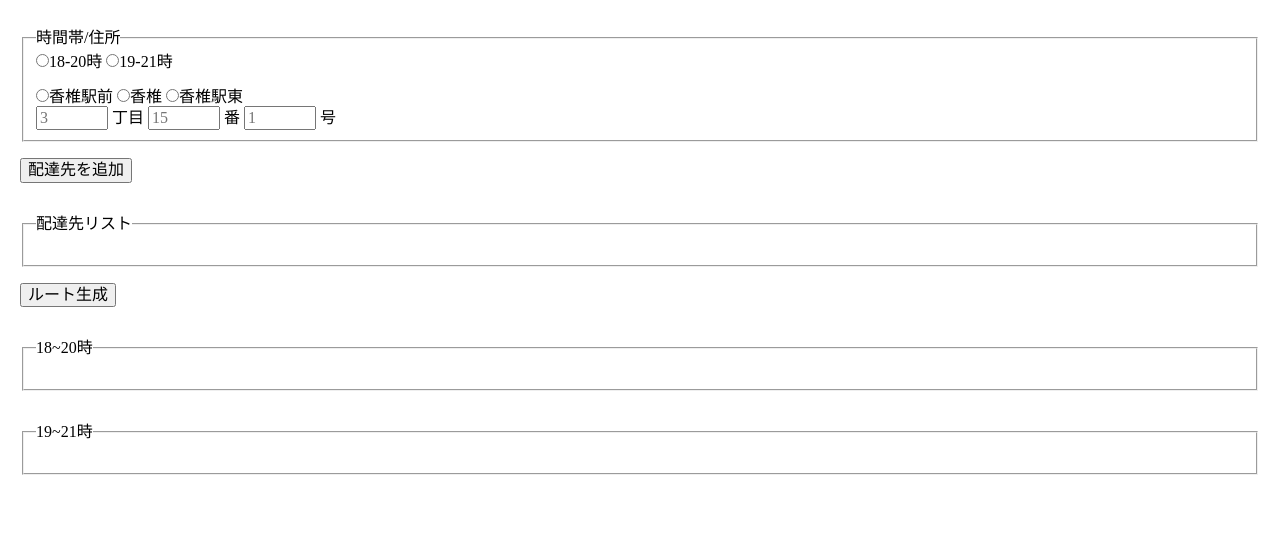
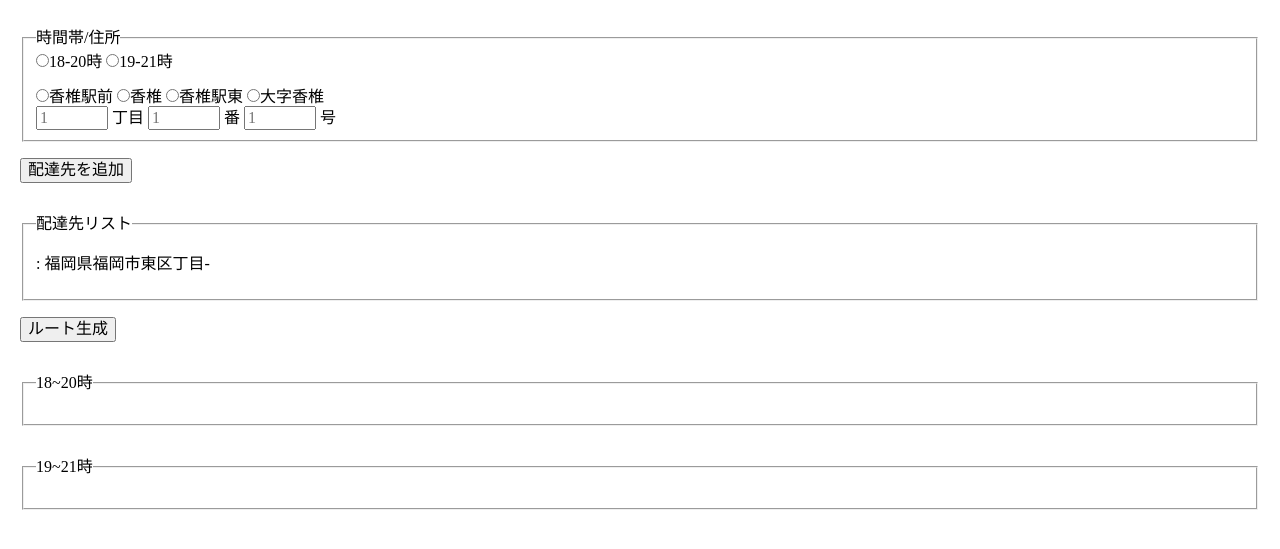
Before and after one commit to kakashi397/DOG, a website built with Vite: page index.html in a window 1280 px wide. Both pictures are taken after a click on the button "配達先を追加". Shown: the part 61-610 px from the top of the page. Built offline with nearby package versions, Linux system fonts and the light colour scheme.

Commit message:
JSコーディング中 (済)配達先を追加ボタンによるリストへの追加、大字香椎選択時のイベントリスナー作成中

```diff
--- a/index.html
+++ b/index.html
@@ -10,7 +10,7 @@
 
 <body>
   <h1>Delivery Order Generator</h1>
-  <form action="" class="form wrapper">
+  <form action="" id="form" class="form wrapper">
     <fieldset>
       <legend>時間帯/住所</legend>
       <div class="form__time-zone">
@@ -22,10 +22,11 @@
           <input type="radio" name="town-name" id="kashiiekimae" value="香椎駅前"><label for="kashiiekimae">香椎駅前</label>
           <input type="radio" name="town-name" id="kashii" value="香椎"><label for="kashii">香椎</label>
           <input type="radio" name="town-name" id="kashiiekihigashi" value="香椎駅東"><label for="kashiiekihigashi">香椎駅東</label>
+          <input type="radio" name="town-name" id="ooazakashii" value="大字香椎"><label for="ooazakashii">大字香椎</label>
         </div>
-        <input type="number" id="chome" name="chome" placeholder="3">
+        <input type="number" id="chome" name="chome" placeholder="1">
         <label for="chome">丁目</label>
-        <input type="number" id="banchi" name="banchi" placeholder="15">
+        <input type="number" id="banchi" name="banchi" placeholder="1">
         <label for="banchi">番</label>
         <input type="number" id="gou" name="gou" placeholder="1">
         <label for="gou">号</label>
--- a/src/main.js
+++ b/src/main.js
@@ -1,2 +1,83 @@
 import 'normalize.css';
 import './styles/main.scss';
+
+/* ---------
+取得
+---------- */
+// 「配達先を追加」ボタンを取得
+const addButton = document.querySelector('#add-address');
+// 配達先リストの枠を取得
+const addressList = document.querySelector('#address-list');
+// form全体を取得(id名から取得)
+const form = document.forms['form'];
+// time-zoneラジオボタンを取得する
+const timeZoneRadios = form.elements['time-zone'];
+// town-nameラジオボタンを取得する
+const townNameRadios = form.elements['town-name'];
+// chomeインプットを取得する
+const chome = form.elements['chome'];
+// banchiインプットを取得する
+const banchi = form.elements['banchi'];
+// gouインプットを取得する
+const gou = form.elements['gou'];
+// chomeラベルを取得する
+const labelForChome = document.querySelector('label[for = chome]');
+// gouラベルを取得する
+const labelFotGou = document.querySelector('label[for = gou]');
+
+/* ----------
+関数定義
+---------- */
+// 選ばれたtime-zoneを取得する関数定義
+const getTimeZoneValue = () => {
+  return timeZoneRadios.value;
+};
+// 選ばれたtown-nameを取得する関数定義
+const getTownNameValue = () => {
+  return townNameRadios.value;
+};
+// chomeの値を取得する関数定義
+const getChomeValue = () => {
+  return chome.value;
+};
+// banchiの値を取得する関数定義
+const getBanchiValue = () => {
+  return banchi.value;
+};
+// gouの値を取得する関数定義
+const getGouValue = () => {
+  return gou.value;
+};
+// 大字香椎の選択によるchome, gouをトグルする関数定義
+
+
+/* ---------
+イベントリスナー
+---------- */
+// 大字香椎が選択されたらchomeとgouを消す
+townNameRadios.forEach((v) => {
+  v.addEventListener('change', () => {
+    const townNameValue = getTownNameValue();
+    if (townNameValue === '大字香椎') {
+
+    }
+  });
+});
+
+// 「配達先を追加」ボタンにクリックイベントリスナーをセット
+addButton.addEventListener('click', (e) => {
+  e.preventDefault();
+  // 各ラジオボタン、入力欄の値を取得
+  const timeZoneValue = getTimeZoneValue();
+  const townNameValue = getTownNameValue();
+  const chomeValue = getChomeValue();
+  const banchiValue = getBanchiValue();
+  const gouValue = getGouValue();
+  // 入力された値を成形する
+  const timeZoneAddress = `${timeZoneValue}: 福岡県福岡市東区${townNameValue}${chomeValue}丁目${banchiValue}-${gouValue}`;
+  console.log(timeZoneAddress);
+  // 成形されたテキストを配達先リストの枠内に表示する
+  addressList.insertAdjacentHTML('beforeend', /* html */`<li>${timeZoneAddress}</li>`);
+  // フォームの入力をリセットする
+  form.reset();
+});
--- a/src/styles/main.scss
+++ b/src/styles/main.scss
@@ -28,3 +28,11 @@ fieldset {
     margin-top: 1rem;
   }
 }
+
+ol {
+  padding: 0;
+}
+
+li {
+  list-style: none;
+}
```
